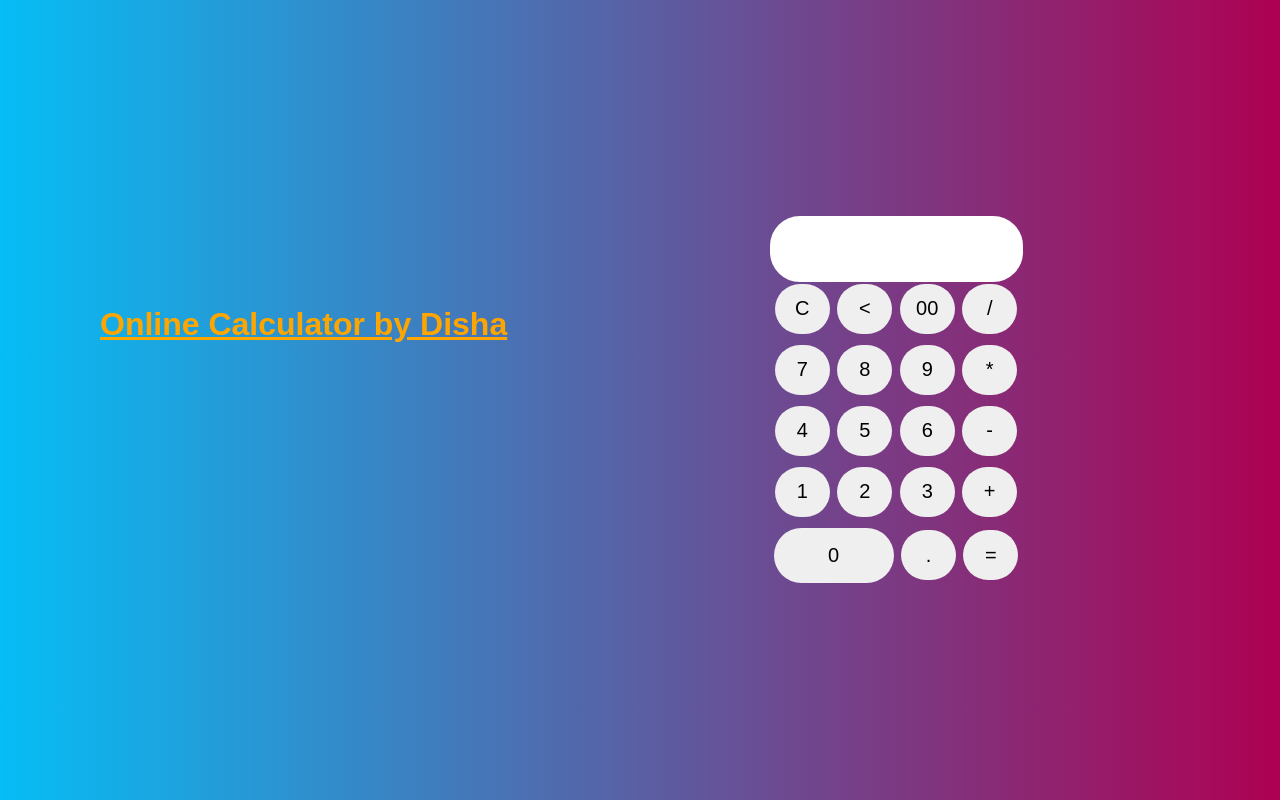
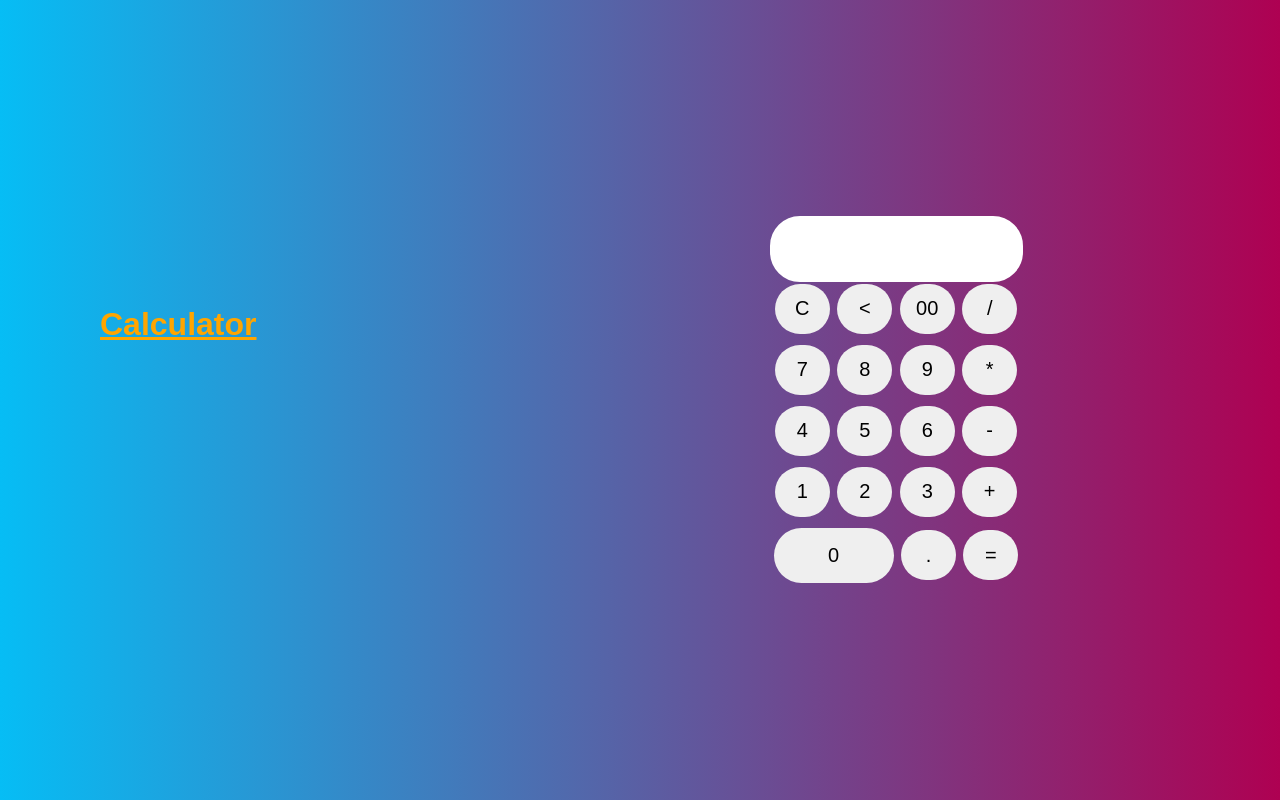
Before and after one commit to disha7555/online_calculator, a plain HTML site: page index.html in a window 1280 px wide. Drawn offline with Linux system fonts and the light colour scheme.

Commit message:
Update index.html

```diff
--- a/index.html
+++ b/index.html
@@ -8,7 +8,7 @@
     <link rel="stylesheet" href="calc.css">
 </head>
 <br>
-<h1 style="margin-left:100px;color: orange;margin-top: 300px;"><u style="color: orange;">Online Calculator by Disha</u></h1>
+<h1 style="margin-left:100px;color: orange;margin-top: 300px;"><u style="color: orange;">Calculator</u></h1>
     <form name="form1" class="calc1" action="calc.html" method="post">
         <input type="text" name="answer" id="display"><br>
         <input type="button" class="btnDesign" value="C" onclick="form1.answer.value=''">
```
